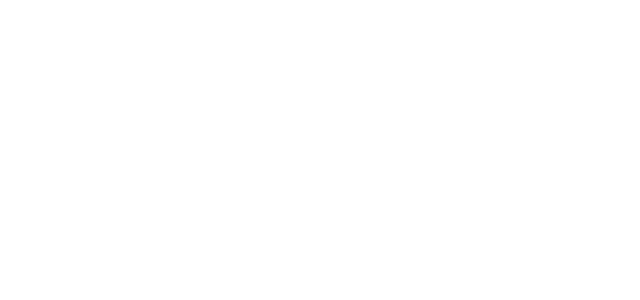
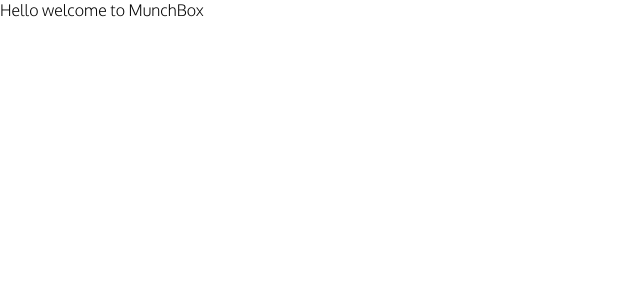
Before and after one commit to supernova4888/munchbox, a React (Create React App) app in the folder frontend/: page / in a window 1280 px wide. Shown: the top 300 px of the page, without its empty margins (0-640 px from the left). Built offline with nearby package versions, Linux system fonts and the light colour scheme.

Commit message:
Add test homepage text, import font Oxygen

```diff
--- a/frontend/src/App.jsx
+++ b/frontend/src/App.jsx
@@ -15,7 +15,7 @@ export default function App() {
     <div className="App">
       <header className="App-header">
         <div>
-
+            Hello welcome to MunchBox
         </div>
       </header>
     </div>
--- a/frontend/src/styles/_shared.css
+++ b/frontend/src/styles/_shared.css
@@ -1,8 +1,8 @@
+@import url('https://fonts.googleapis.com/css2?family=Oxygen:wght@300&display=swap');
+
 body {
     margin: 0;
-    font-family: -apple-system, BlinkMacSystemFont, 'Segoe UI', 'Roboto', 'Oxygen',
-    'Ubuntu', 'Cantarell', 'Fira Sans', 'Droid Sans', 'Helvetica Neue',
-    sans-serif;
+    font-family: 'Oxygen', sans-serif;
     -webkit-font-smoothing: antialiased;
     -moz-osx-font-smoothing: grayscale;
 }
```
Also changed, not shown: 1 other file (tests, documents, lock files or other folders).
